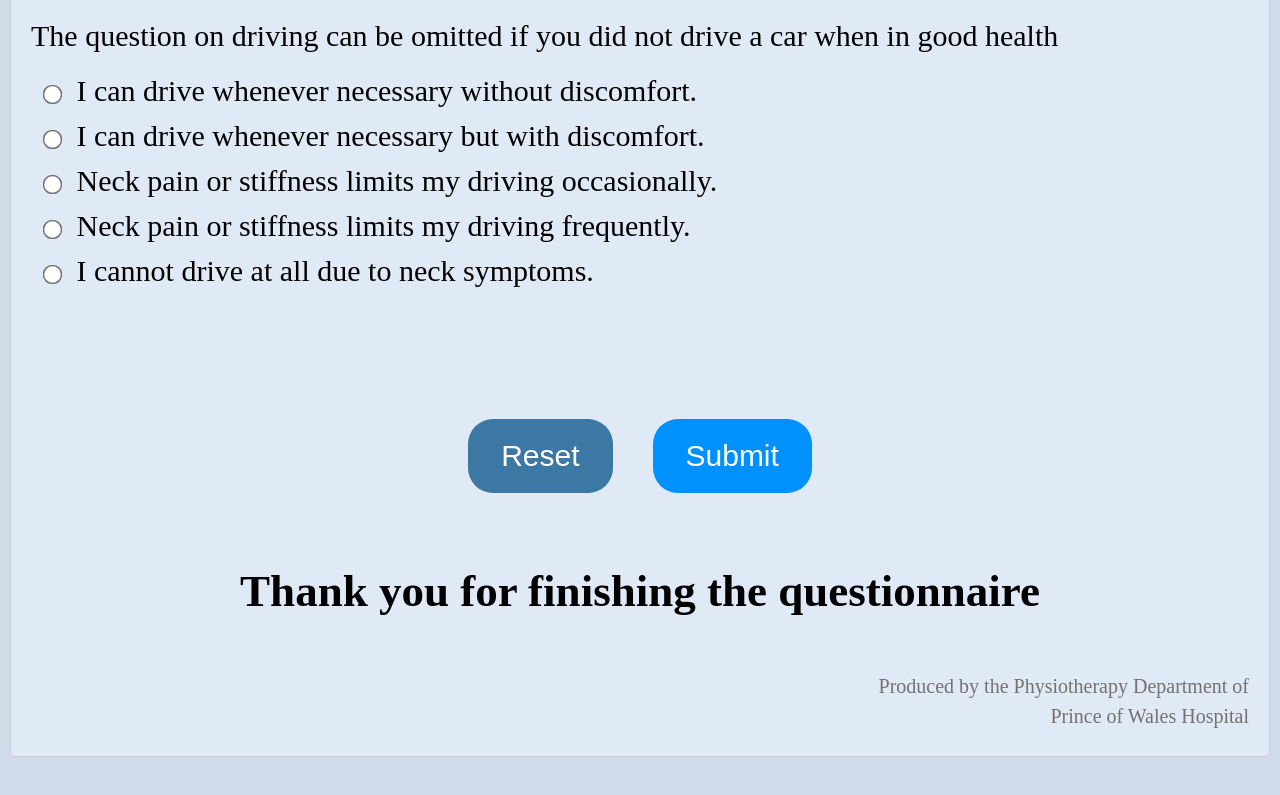
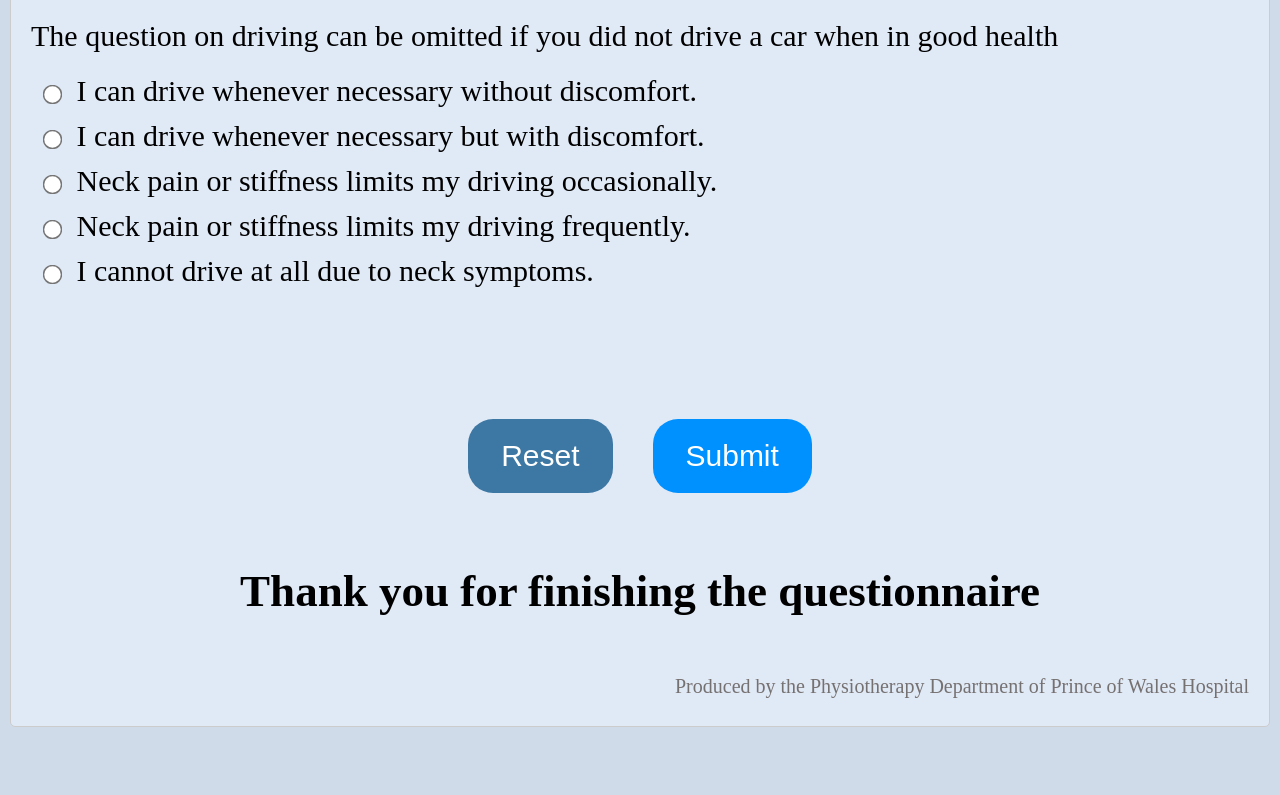
Before and after one commit to pwhphysio/Northwick_e, a plain HTML site: page index.html in a window 1280 px wide. Shown: the part 3275-4070 px from the top of the page. Drawn offline with Linux system fonts and the light colour scheme.

Commit message:
Update index.html

```diff
--- a/index.html
+++ b/index.html
@@ -464,8 +464,7 @@
 		</div>
 		<div id="create">
 			<br>
-			<p>Produced by the Physiotherapy Department of</p>
-			<p>Prince of Wales Hospital</p>
+			<p>Produced by the Physiotherapy Department of Prince of Wales Hospital</p>
 		</div>
 	</form>
 	<div id="popup">
```
